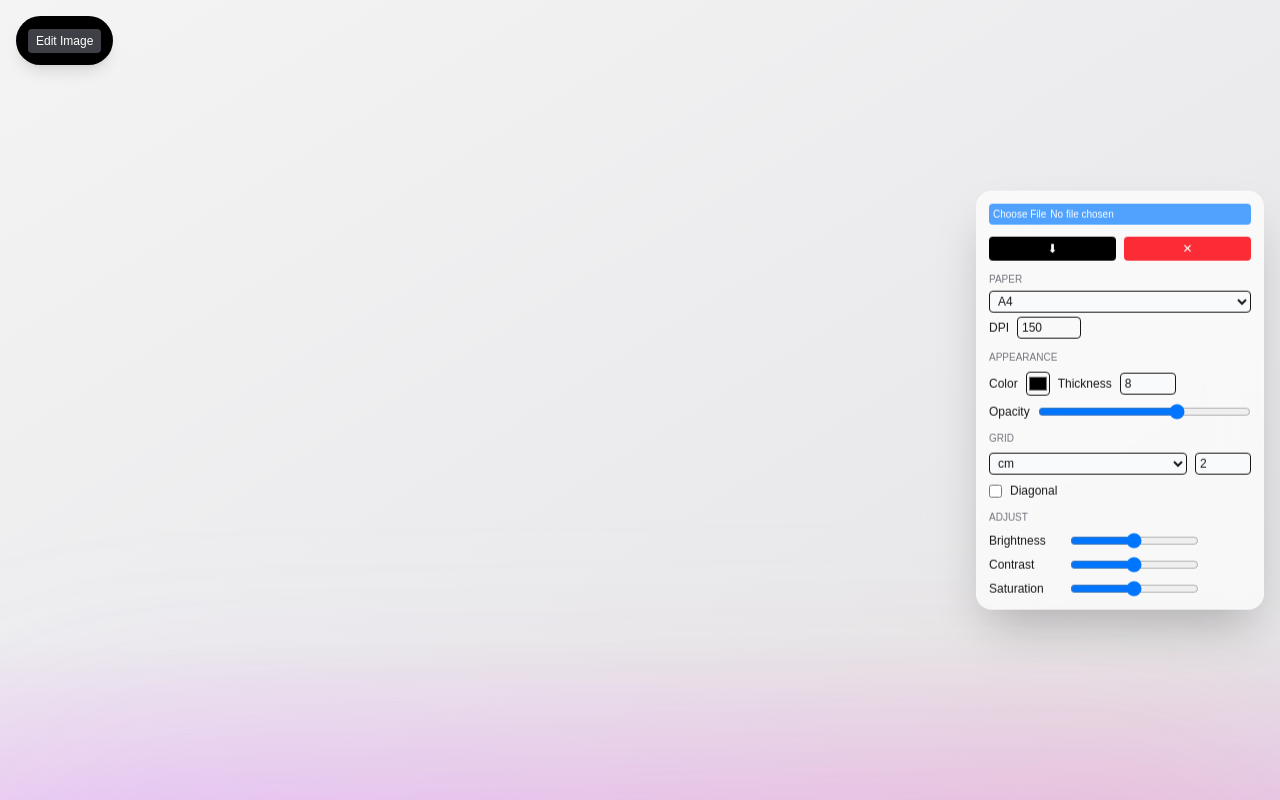
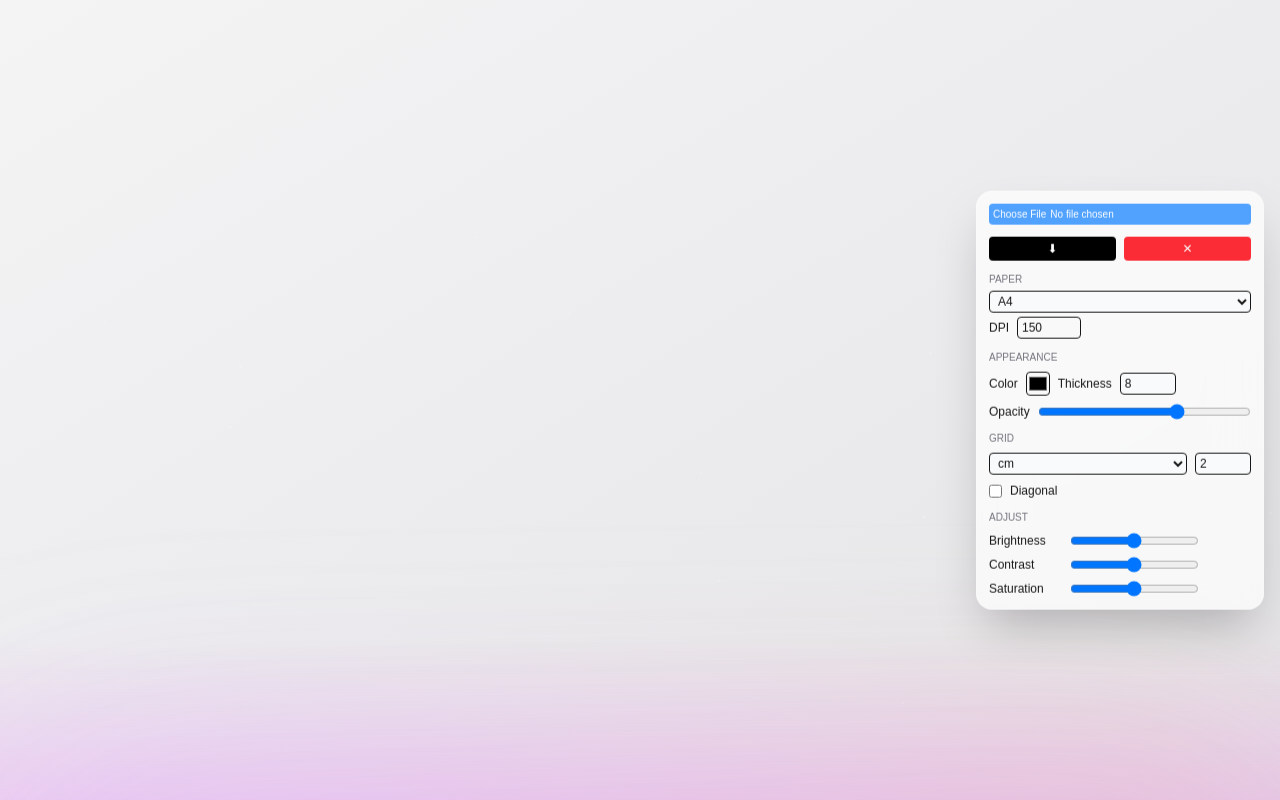
Before and after one commit to Suhail1608/image-grid-viewer, a Next.js app: page / in a window 1280 px wide. Shown: the top 800 px of the page. Built offline with nearby package versions, Linux system fonts and the light colour scheme.

Commit message:
small fix

```diff
--- a/src/app/page.js
+++ b/src/app/page.js
@@ -656,6 +656,7 @@ export default function Home() {
         >
           <Grid3X3 size={18} />
         </button>
+        {image &&
           <div
             className="fixed top-4 left-4 p-3 rounded-full bg-black text-white shadow-lg">
             <button
@@ -685,6 +686,7 @@ export default function Home() {
               </div>
             )}
           </div>
+        }
       </div>
     </>
   );
```
Lines whose indentation alone changed are shown as unchanged.
